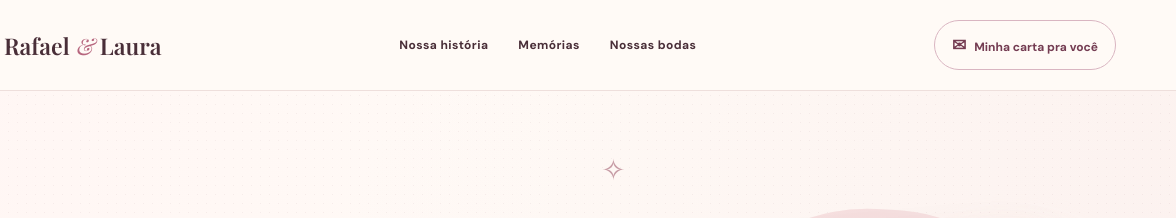
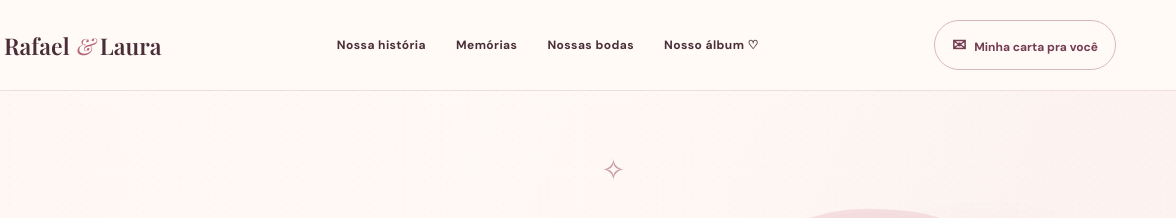
Before and after one commit to dossantosrafa/rafael-e-laura, a plain HTML site: page index.html in a window 1280 px wide. Shown: the top 218 px of the page, 104-1280 px from the left. Drawn offline with nearby package versions, Linux system fonts and the light colour scheme; a web font is replaced by a local one.

Commit message:
Update index.html

```diff
--- a/index.html
+++ b/index.html
@@ -24,6 +24,7 @@
         <a href="#historia">Nossa história</a>
         <a href="#memorias">Memórias</a>
         <a href="#bodas">Nossas bodas</a>
+        <a href="album.html">Nosso álbum ♡</a>
       </nav>
       <button class="header-love" type="button" data-open-letter><span aria-hidden="true">✉</span> Minha carta pra você</button>
       <button class="mobile-menu-toggle" id="menuToggle" type="button" aria-controls="mobileNav" aria-expanded="false" aria-label="Abrir menu"><span></span><span></span><span></span></button>
```
